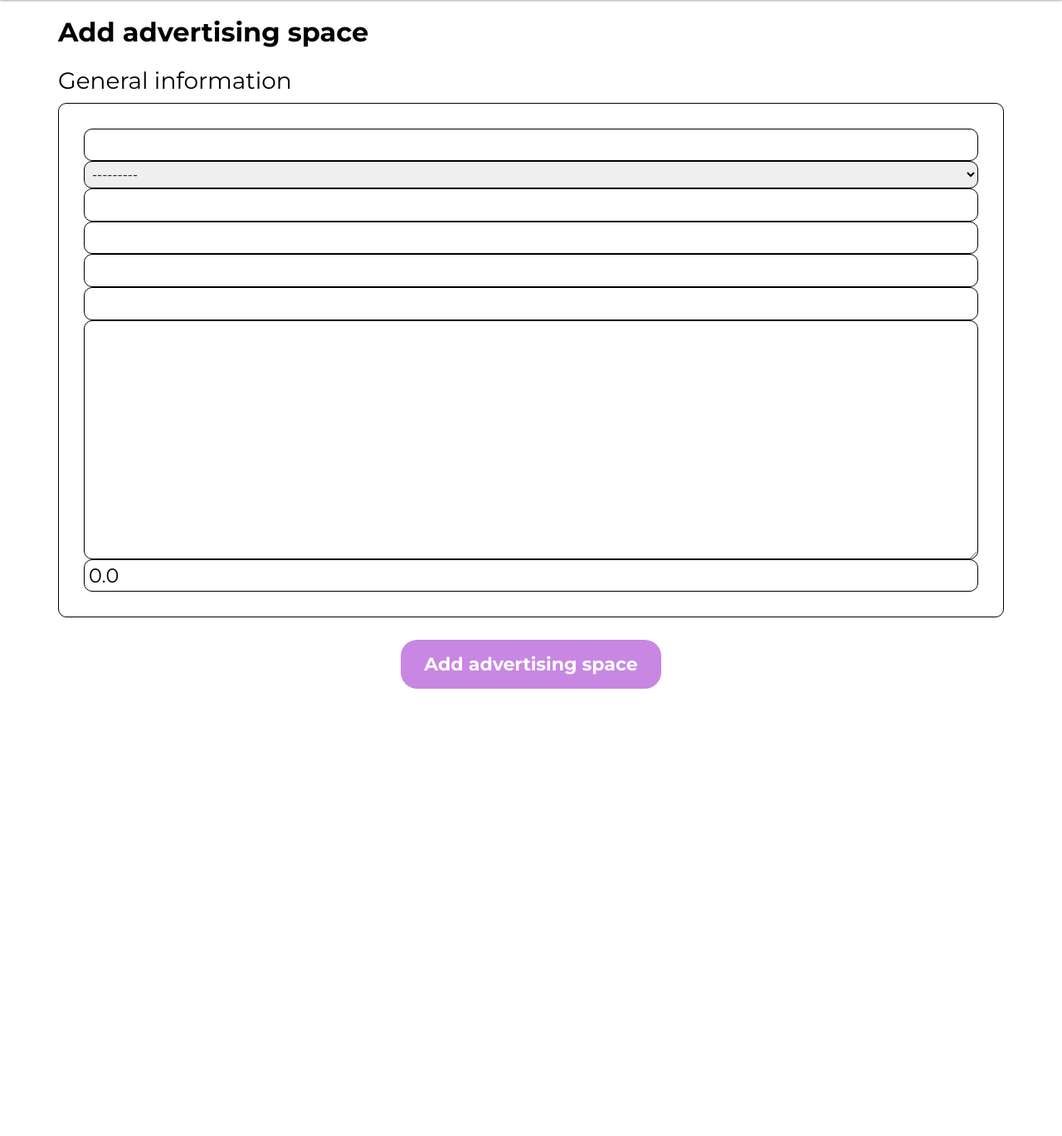
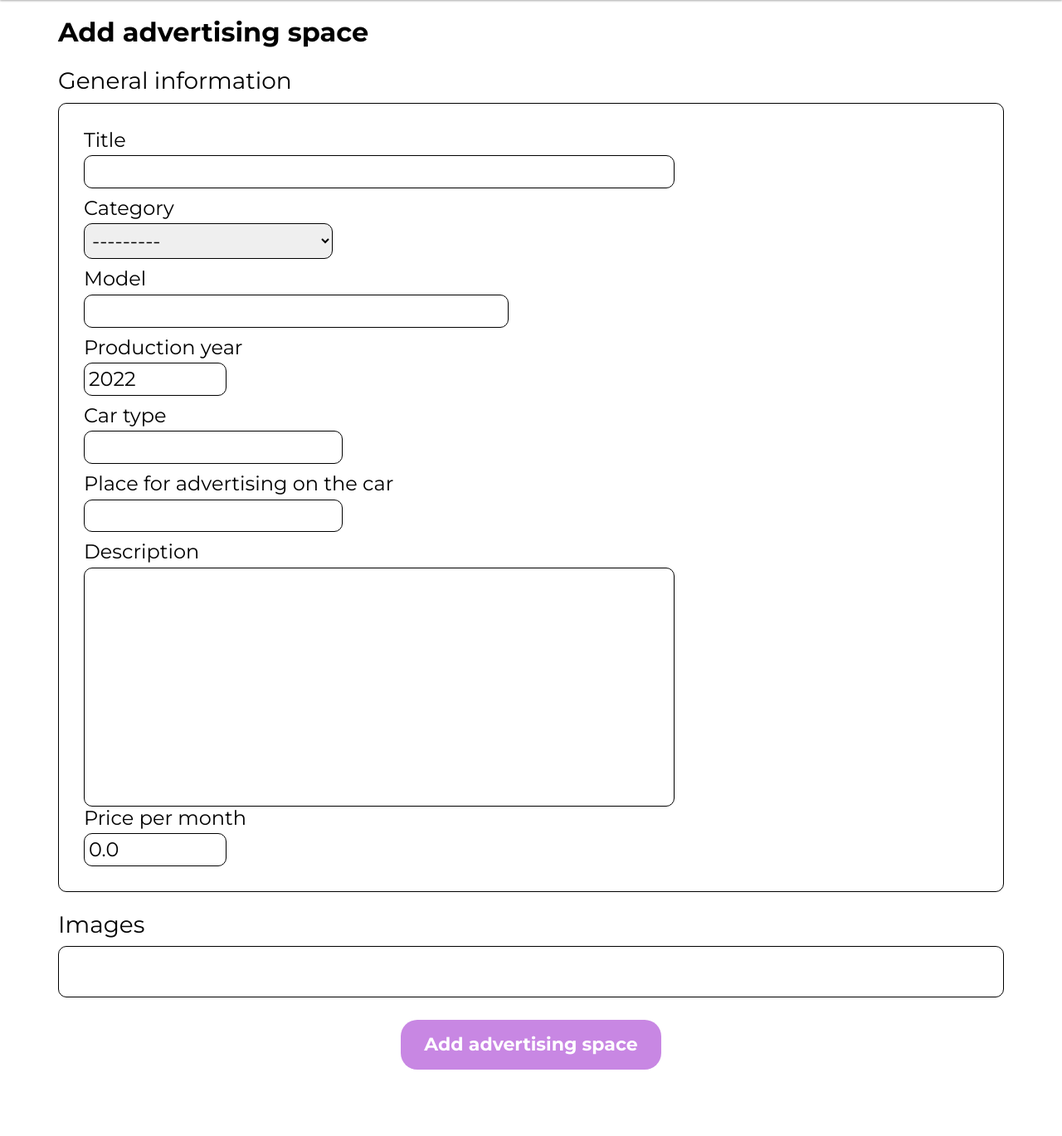
Before and after one commit to Dolphin1311/mysite, a Django app: page /add-adv/ in a window 1280 px wide. Shown: the part 100-1469 px from the top of the page at 83% size. Before the commit the page ends 930 px from the top, so only its background shows below. Run offline with Django 3.2, Linux system fonts and the light colour scheme; data that the repository does not hold is empty.

Commit message:
Finish work on styles for form connected with AdvertisingSpace model

```diff
--- a/mysite/advertisements/forms.py
+++ b/mysite/advertisements/forms.py
@@ -5,10 +5,27 @@ from .models import AdvertisingSpaceImage, AdvertisingSpace
 
 
 class AdvertisingSpaceForm(forms.ModelForm):
-    car_model = forms.CharField()
-    prod_year = forms.IntegerField()
-    car_type = forms.CharField()
-    adv_place = forms.CharField()
+    car_model = forms.CharField(
+        label='Model',
+        widget=forms.TextInput(attrs={'id': 'model'}))
+    prod_year = forms.IntegerField(
+        label='Production year',
+        widget=forms.NumberInput(attrs={
+            'id': 'year',
+            'min': 1900,
+            'max': 2022,
+            'step': 1,
+            'value': 2022
+        })
+    )
+    car_type = forms.CharField(
+        label='Car type',
+        widget=forms.TextInput(attrs={'id': 'type'})
+    )
+    adv_place = forms.CharField(
+        label='Place for advertising on the car',
+        widget=forms.TextInput(attrs={'id': 'place'})
+    )
 
     def __init__(self, *args, **kwargs):
         self.user = kwargs.pop('user')
@@ -18,6 +35,18 @@ class AdvertisingSpaceForm(forms.ModelForm):
         model = AdvertisingSpace
         fields = ['title', 'description', 'advertising_space_category', 'price']
         success_url = reverse_lazy('home')
+        labels = {
+            'title': 'Title',
+            'advertising_space_category': 'Category',
+            'description': 'Description',
+            'price': 'Price per month'
+        }
+        widgets = {
+            'title': forms.TextInput(attrs={'id': 'title'}),
+            'advertising_space_category': forms.Select(attrs={'id': 'category'}),
+            'description': forms.Textarea(attrs={'id': 'description', 'cols': 30, 'rows': 10}),
+            'price': forms.NumberInput(attrs={'id': 'price'})
+        }
 
     def save(self, commit=True):
         car_model = self.cleaned_data['car_model']
--- a/mysite/advertisements/static/advertisements/css/add-adv-space-style.css
+++ b/mysite/advertisements/static/advertisements/css/add-adv-space-style.css
@@ -44,7 +44,7 @@ select{
     width: 300px;
 }
 
-#year{
+#year, #price{
     width: 160px;
 }
 
--- a/mysite/advertisements/templates/advertisements/add-adv-space.html
+++ b/mysite/advertisements/templates/advertisements/add-adv-space.html
@@ -16,63 +16,59 @@
                 {% csrf_token %}
                 <h2>General information</h2>
                 <div class="add-form-item-container">
-
+                    <label for="{{ adv_space_form.title.id_for_label }}">
+                        {{ adv_space_form.title.label }}
+                    </label>
                     {{ adv_space_form.title }}
                     {{ adv_space_form.title.error|escape }}
 
+                    <label for="{{ adv_space_form.advertising_space_category.id_for_label }}">
+                        {{ adv_space_form.advertising_space_category.label }}
+                    </label>
                     {{ adv_space_form.advertising_space_category }}
                     {{ adv_space_form.advertising_space_category.error|escape }}
 
+                    <label for="{{ adv_space_form.car_model.id_for_label }}">
+                        {{ adv_space_form.car_model.label }}
+                    </label>
                     {{ adv_space_form.car_model }}
                     {{ adv_space_form.car_model.error|escape }}
 
+                    <label for="{{ adv_space_form.prod_year.id_for_label }}">
+                        {{ adv_space_form.prod_year.label }}
+                    </label>
                     {{ adv_space_form.prod_year }}
                     {{ adv_space_form.prod_year.error|escape }}
 
+                    <label for="{{ adv_space_form.car_type.id_for_label }}">
+                        {{ adv_space_form.car_type.label }}
+                    </label>
                     {{ adv_space_form.car_type }}
                     {{ adv_space_form.car_type.error|escape }}
 
+                    <label for="{{ adv_space_form.adv_place.id_for_label }}">
+                        {{ adv_space_form.adv_place.label }}
+                    </label>
                     {{ adv_space_form.adv_place }}
                     {{ adv_space_form.adv_place.error|escape }}
 
+                    <label for="{{ adv_space_form.description.id_for_label }}">
+                        {{ adv_space_form.description.label }}
+                    </label>
                     {{ adv_space_form.description }}
                     {{ adv_space_form.description.error|escape }}
 
+                    <label for="{{ adv_space_form.price.id_for_label }}">
+                        {{ adv_space_form.price.label }}
+                    </label>
                     {{ adv_space_form.price }}
                     {{ adv_space_form.price.error|escape }}
-<!--                    <label for="title">Title</label>-->
-<!--                    <input type="text" id="title" name="adv_title">-->
-
-<!--                    <label for="category">Category</label>-->
-<!--                    <select id="category" name="adv_category">-->
-<!--                        <option value="Car">Car</option>-->
-<!--                    </select>-->
-
-<!--                    <label for="model">Car model</label>-->
-<!--                    <input type="text" name="car_model" id="model">-->
-
-<!--                    <label for="year">Production year</label>-->
-<!--                    <input type="number" min="1900" max="2022" step="1" value="2022" name="car_year" id="year">-->
-
-<!--                    <label for="type">Car type</label>-->
-<!--                    <select name="car_type" id="type">-->
-<!--                        <option value="sedan">Sedan</option>-->
-<!--                    </select>-->
-
-<!--                    <label for="place">Place for advertising on the car</label>-->
-<!--                    <select name="car_place" id="place">-->
-<!--                        <option value="top">Top</option>-->
-<!--                        <option value="right_side">Right side</option>-->
-<!--                    </select>-->
-
-<!--                    <label for="description">Description</label>-->
-<!--                    <textarea name="adv_description" id="description" cols="30" rows="10"></textarea>-->
                 </div>
 
-<!--                <h2>Images</h2>-->
-<!--                <div class="add-form-item-container">-->
+                <h2>Images</h2>
+                <div class="add-form-item-container">
 <!--                    <input type="file" accept="image/png, image/jpeg" name="files" multiple>-->
-<!--                </div>-->
+                </div>
 
 <!--                <h2>Personal information</h2>-->
 <!--                <div class="add-form-item-container">-->
--- a/mysite/static/advertisements/css/add-adv-space-style.css
+++ b/mysite/static/advertisements/css/add-adv-space-style.css
@@ -44,7 +44,7 @@ select{
     width: 300px;
 }
 
-#year{
+#year, #price{
     width: 160px;
 }
 
```
